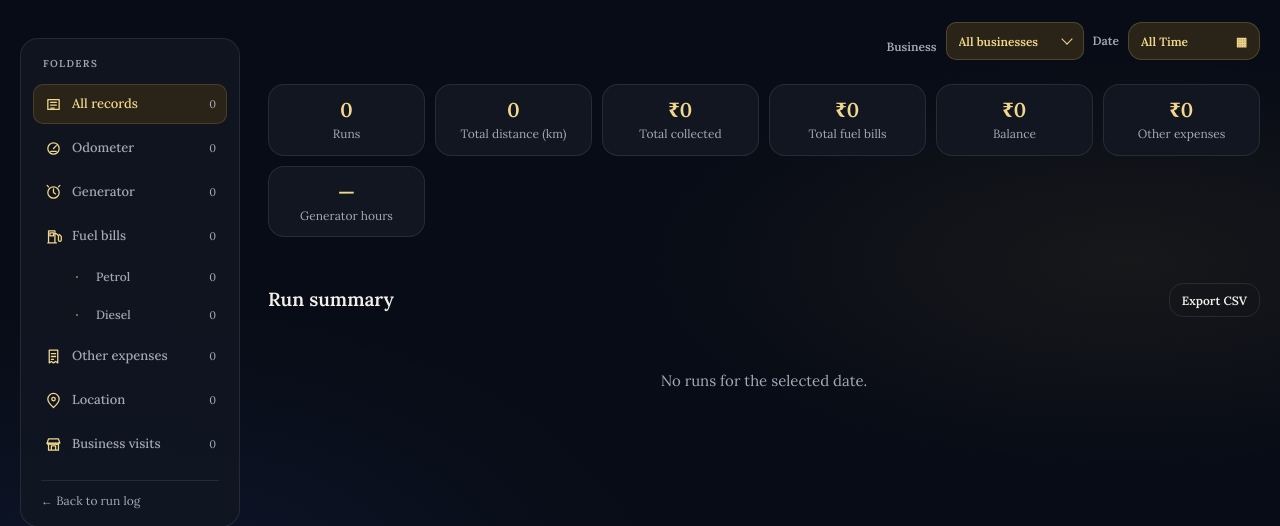
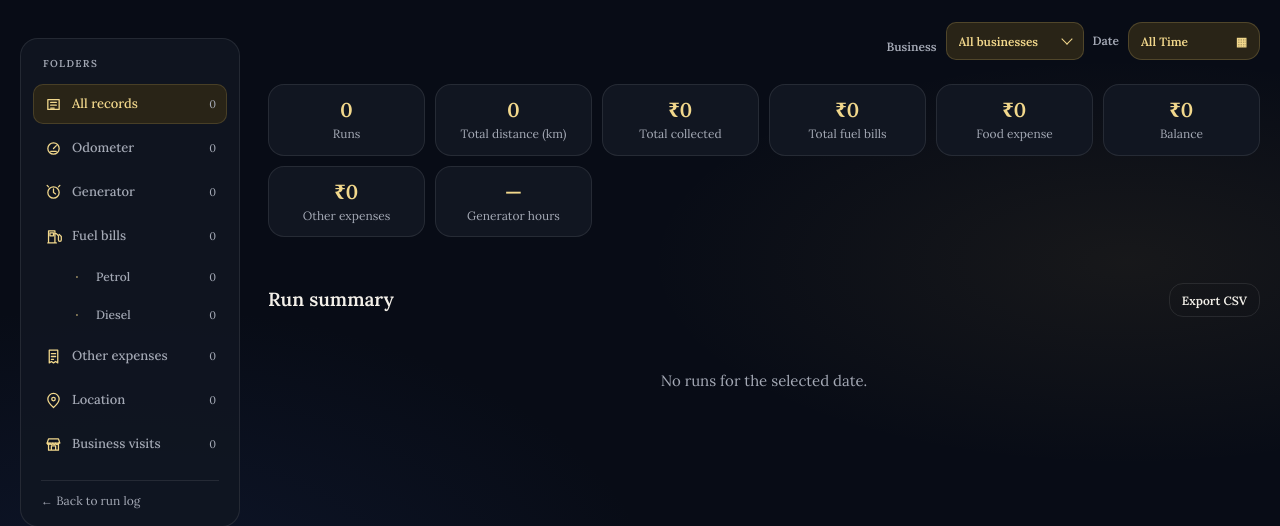
Before and after one commit to advanditruck-gif/truck_tracking, a Flask app: page /report in a window 1280 px wide. Shown: the part 58-584 px from the top of the page. Run offline with Flask 3, Linux system fonts and the light colour scheme; data that the repository does not hold is empty; some libraries are stand-ins or nearby versions.

Commit message:
add food expense bana 24/11/26

```diff
--- a/report.py
+++ b/report.py
@@ -6,6 +6,8 @@ when the driver taps Start). A run can still be open (no stop_km yet).
 """
 from collections import defaultdict
 import math
+
+FOOD_EXPENSE_PER_DAY = 350
 
 
 def _num(v):
@@ -121,6 +123,7 @@ def build_reports(events):
             "fuel_count": len(fuels),
             "other_expense_amount": other_expense_amount,
             "other_expense_count": len(other_expenses),
+            "food_expense_amount": 0,
             "collected_amount": collected,
             "balance_amount": collected - (petrol_amount + diesel_amount),
             "areas_covered": areas,
@@ -130,4 +133,11 @@ def build_reports(events):
         })
 
     reports.reverse()  # most recently started run first
+    food_expense_dates = set()
+    for report in reversed(reports):
+        day = report["date"]
+        if day and day not in food_expense_dates:
+            report["food_expense_amount"] = FOOD_EXPENSE_PER_DAY
+            report["balance_amount"] -= FOOD_EXPENSE_PER_DAY
+            food_expense_dates.add(day)
     return reports
--- a/static/report.js
+++ b/static/report.js
@@ -326,6 +326,37 @@ function selectedReports() {
         isDateInRange(reportDate(report)) && isRunSelected(report.run, runIds));
 }
 
+function uniqueReportDates(reports) {
+    return new Set(reports.map(reportDate).filter(Boolean)).size;
+}
+
+function allocateDailyFoodExpense(reports) {
+    const amountByDate = new Map();
+    REPORTS.forEach(report => {
+        const date = reportDate(report);
+        if (!date) return;
+        const amount = +report.food_expense_amount || 0;
+        amountByDate.set(date, Math.max(amountByDate.get(date) || 0, amount));
+    });
+    const lastIndexByDate = new Map();
+    reports.forEach((report, index) => {
+        const date = reportDate(report);
+        if (date) lastIndexByDate.set(date, index);
+    });
+    return reports.map((report, index) => {
+        const date = reportDate(report);
+        const foodExpenseAmount = date && lastIndexByDate.get(date) === index
+            ? amountByDate.get(date) || 0
+            : 0;
+        return { report, foodExpenseAmount };
+    });
+}
+
+function foodExpenseForReports(reports) {
+    return allocateDailyFoodExpense(reports)
+        .reduce((total, item) => total + item.foodExpenseAmount, 0);
+}
+
 function renderCalendarMonth(year, month) {
     const first = new Date(year, month, 1);
     const daysInMonth = new Date(year, month + 1, 0).getDate();
@@ -428,7 +459,7 @@ function folderCount(folderId, records, runCount) {
 }
 
 function renderSidebar(records) {
-    const runCount = selectedReports().length;
+    const runCount = uniqueReportDates(selectedReports());
     return '<aside class="rep-sidebar" id="report-folders" aria-label="Record folders">' +
         '<div class="rep-sidebar-title">FOLDERS</div>' +
         folders.map(folder => {
@@ -671,6 +702,7 @@ function openRecordEditor(recordId) {
 function renderRunKpis() {
     const runs = selectedReports();
     const sum = key => runs.reduce((total, report) => total + (+report[key] || 0), 0);
+    const foodExpense = foodExpenseForReports(runs);
     const totalOtherExpenses = REPORTS
         .filter(report => isDateInRange(reportDate(report)))
         .reduce((total, report) => total + (+report.other_expense_amount || 0), 0);
@@ -687,13 +719,17 @@ function renderRunKpis() {
         ? hours(sum('generator_hours_used'))
         : '—';
     return '<section class="rep-summary">' +
-        '<div class="rep-card"><b>' + runs.length + '</b><span>Runs</span></div>' +
+        '<div class="rep-card"><b>' + uniqueReportDates(runs) + '</b><span>Runs</span></div>' +
         '<div class="rep-card"><b>' + km(runs.reduce((total, report) => total + (report.distance_km || 0), 0)) +
         '</b><span>Total distance (km)</span></div>' +
         '<div class="rep-card"><b>' + inr(sum('collected_amount')) + '</b><span>Total collected</span></div>' +
         '<div class="rep-card"><b>' + inr(sum('petrol_amount') + sum('diesel_amount')) +
         '</b><span>Total fuel bills</span></div>' +
-        '<div class="rep-card"><b>' + inr(sum('balance_amount')) + '</b><span>Balance</span></div>' +
+        '<div class="rep-card"><b>' + inr(foodExpense) +
+        '</b><span>Food expense</span></div>' +
+        '<div class="rep-card"><b>' +
+        inr(sum('collected_amount') - sum('petrol_amount') - sum('diesel_amount') - foodExpense) +
+        '</b><span>Balance</span></div>' +
         expenseCard +
         '<div class="rep-card"><b>' + generatorHours +
         '</b><span>Generator hours</span></div></section>';
@@ -702,26 +738,30 @@ function renderRunKpis() {
 function renderRunSummary() {
     if (selectedFolder !== 'all') return '';
     const runs = selectedReports();
-    const rows = runs.map(report => '<tr><td>' + esc(fmtDate(report.date)) + '</td>' +
+    const rows = allocateDailyFoodExpense(runs).map(({ report, foodExpenseAmount }) => {
+        const balance = (+report.collected_amount || 0) - (+report.petrol_amount || 0) -
+            (+report.diesel_amount || 0) - foodExpenseAmount;
+        return '<tr><td>' + esc(fmtDate(report.date)) + '</td>' +
         '<td>' + km(report.start_km) + '</td><td>' + esc(report.start_time || '—') + '</td>' +
         '<td>' + km(report.end_km) + '</td><td>' + esc(report.end_time || '—') + '</td>' +
         '<td>' + km(report.distance_km) + '</td>' +
         '<td>' + hours(report.generator_start_hours) + '</td><td>' + hours(report.generator_end_hours) +
         '</td><td>' + hours(report.generator_hours_used) + '</td>' +
         '<td>' + inr(report.petrol_amount) + '</td><td>' + inr(report.diesel_amount) +
-        '</td><td>' + inr(report.other_expense_amount) +
+        '</td><td>' + inr(report.other_expense_amount) + '</td><td>' + inr(foodExpenseAmount) +
         '</td><td>' + inr(report.collected_amount) + '</td>' +
-        '<td>' + inr(report.balance_amount) + '</td><td>' + esc(report.areas_covered.join(', ') || '—') + '</td>' +
+        '<td>' + inr(balance) + '</td><td>' + esc(report.areas_covered.join(', ') || '—') + '</td>' +
         '<td>' + (report.is_open ? 'In progress' : 'Closed') + '</td>' +
         (EDIT_ENABLED ? '<td><button class="rep-edit-button" type="button" data-edit-run="' +
             esc(report.run ?? '') + '" aria-label="Edit records in this run" title="Edit records in this run">' +
-            pencilIcon() + '</button></td>' : '') + '</tr>').join('');
+            pencilIcon() + '</button></td>' : '') + '</tr>';
+    }).join('');
     const table = '<section class="rep-section"><div class="rep-section-head"><h2>Run summary</h2>' +
         '<button class="g rep-export" id="rep-csv" type="button">Export CSV</button></div>' +
         (rows ? '<div class="rep-table-wrap"><table class="rep"><thead><tr><th>Date</th><th>Start KM</th>' +
             '<th>Start time</th><th>End KM</th><th>End time</th><th>Distance</th>' +
             '<th>Generator start (h)</th><th>Generator end (h)</th><th>Generator used (h)</th><th>Petrol</th><th>Diesel</th>' +
-            '<th>Other expense</th><th>Collected</th><th>Balance</th><th>Areas</th><th>Status</th>' +
+            '<th>Other expense</th><th>Food expense</th><th>Collected</th><th>Balance</th><th>Areas</th><th>Status</th>' +
             (EDIT_ENABLED ? '<th>Edit</th>' : '') + '</tr></thead><tbody>' + rows +
             '</tbody></table></div>' : '<div class="rep-empty">No runs for the selected date.</div>') +
         '</section>';
@@ -729,18 +769,22 @@ function renderRunSummary() {
 }
 
 function exportCsv() {
-    const rows = selectedReports();
+    const rows = allocateDailyFoodExpense(selectedReports());
     const header = ['date', 'start_km', 'start_time', 'end_km', 'end_time', 'distance_km',
         'generator_start_hours', 'generator_end_hours', 'generator_hours_used', 'petrol_amount',
-        'diesel_amount', 'other_expense_amount', 'collected_amount',
+        'diesel_amount', 'other_expense_amount', 'food_expense_amount', 'collected_amount',
         'balance_amount', 'areas_covered', 'status'];
-    const lines = [header].concat(rows.map(report => [
+    const lines = [header].concat(rows.map(({ report, foodExpenseAmount }) => [
         report.date || '', report.start_km ?? '', report.start_time || '', report.end_km ?? '',
         report.end_time || '', report.distance_km ?? '',
         report.generator_start_hours ?? '', report.generator_end_hours ?? '', report.generator_hours_used ?? '',
         report.petrol_amount, report.diesel_amount,
         report.other_expense_amount ?? 0,
-        report.collected_amount, report.balance_amount, report.areas_covered.join(' | '),
+        foodExpenseAmount,
+        report.collected_amount,
+        (+report.collected_amount || 0) - (+report.petrol_amount || 0) -
+            (+report.diesel_amount || 0) - foodExpenseAmount,
+        report.areas_covered.join(' | '),
         report.is_open ? 'In progress' : 'Closed'
     ]));
     const data = lines.map(row => row.map(value => '"' + String(value).replace(/"/g, '""') + '"').join(',')).join('\n');
--- a/templates/report.html
+++ b/templates/report.html
@@ -81,7 +81,7 @@
         <div class="watermark-name">MAGNUS</div>
     </div>
     <script src="{{ url_for('static', filename='theme.js', v=1) }}"></script>
-    <script src="{{ url_for('static', filename='report.js', v=49) }}"></script>
+    <script src="{{ url_for('static', filename='report.js', v=54) }}"></script>
 </body>
 
 </html>
```
Also changed, not shown: test_report.py (+22 -3 lines).
